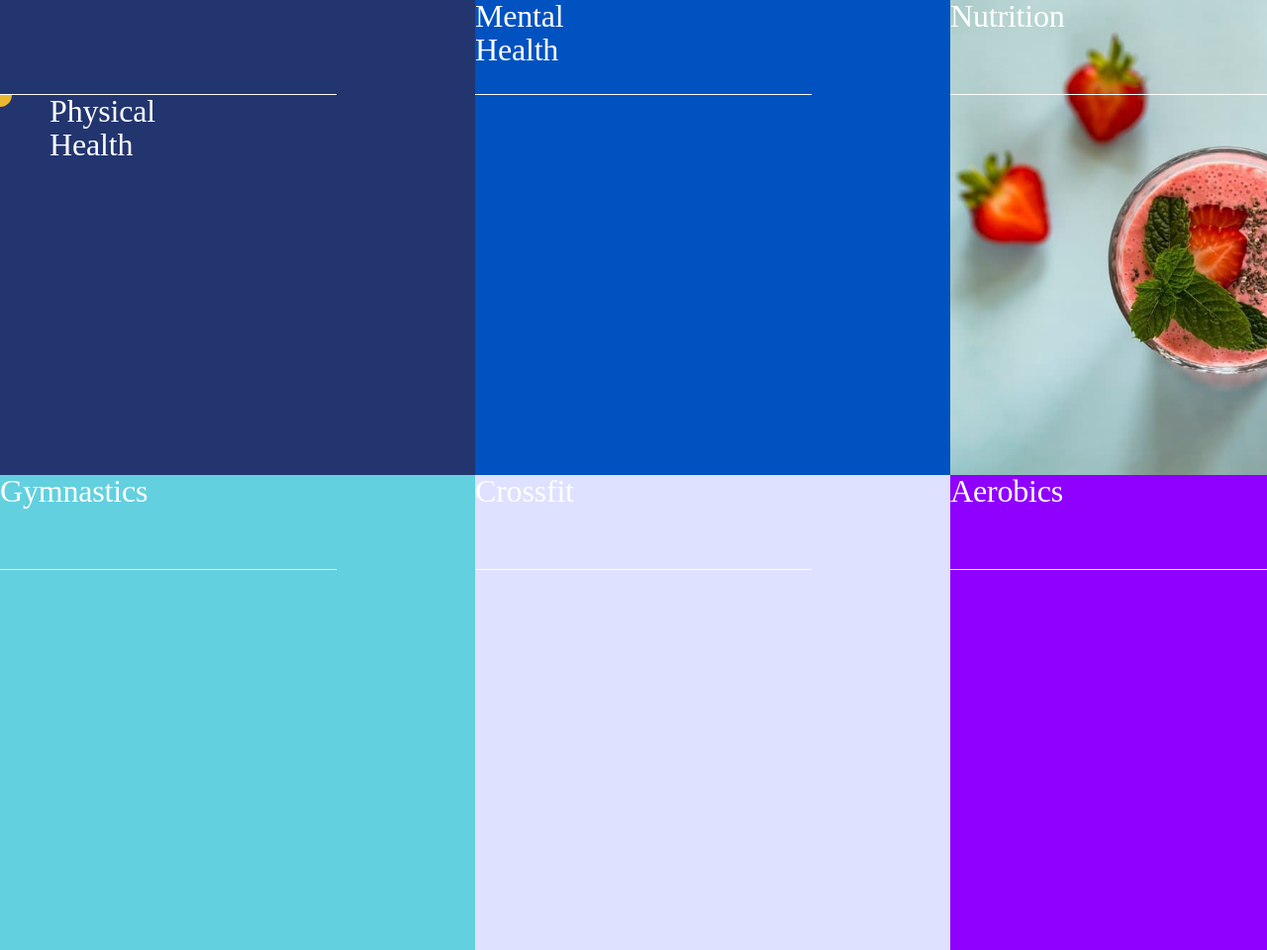
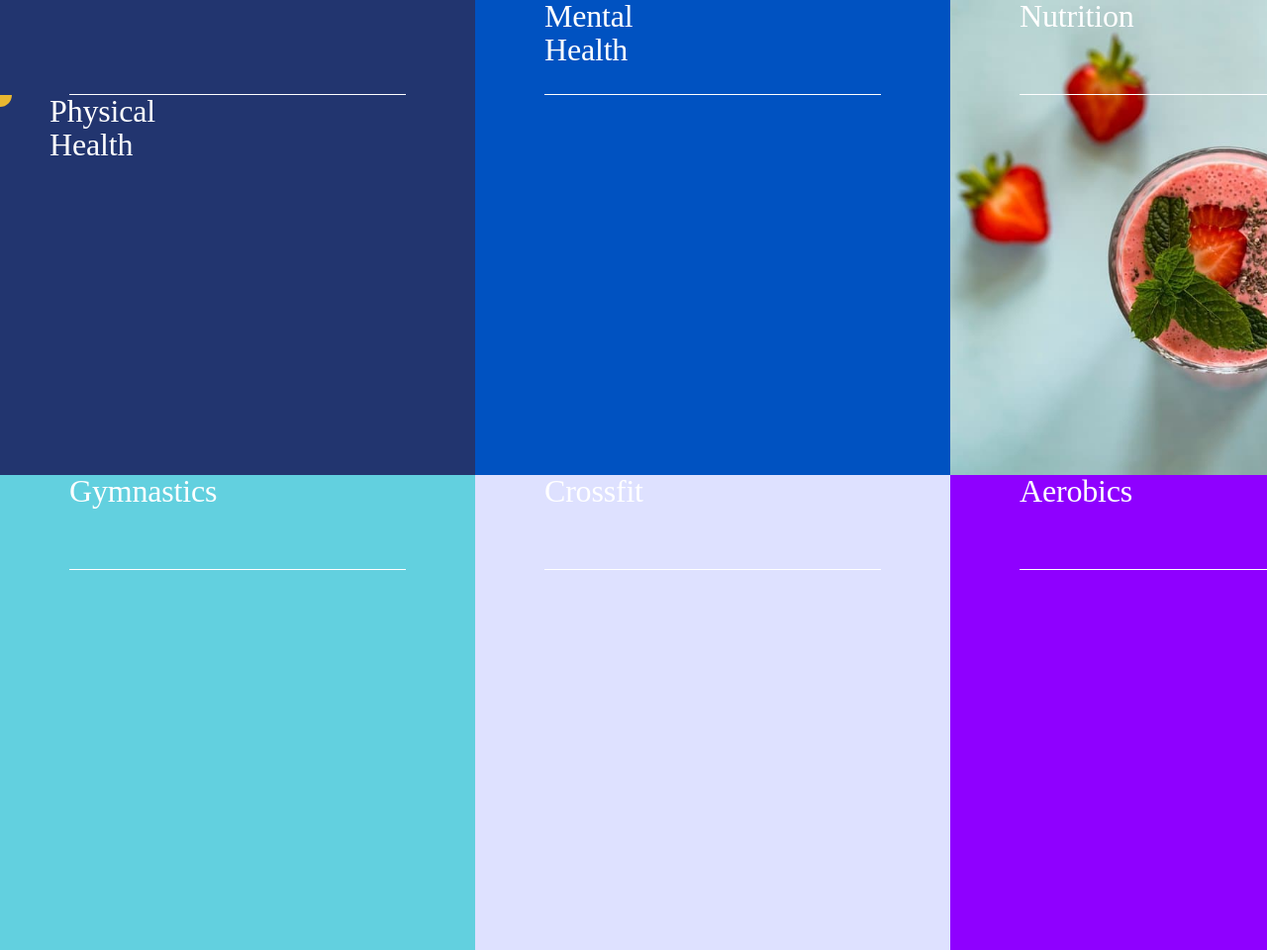
Before and after one commit to DeyKast/team-work-blended-6-1-thrivetalk, a plain HTML site: page index.html in a window 1280 px wide. Shown: the top 960 px of the page at 99% size. Drawn offline with nearby package versions, Linux system fonts and the light colour scheme.

Commit message:
Update style.css

```diff
--- a/css/style.css
+++ b/css/style.css
@@ -83,7 +83,8 @@ ol {
 .thumb {
   width: 340px;
   height: 96px;
-  box-shadow: inset 0px -1px 0px #ffffff;
+  box-shadow: inset 0px -1px 0px var(--text-color-section-four);
+  margin-left: 70px;
 }
 .dot {
   fill: var(--dot-color);
```
